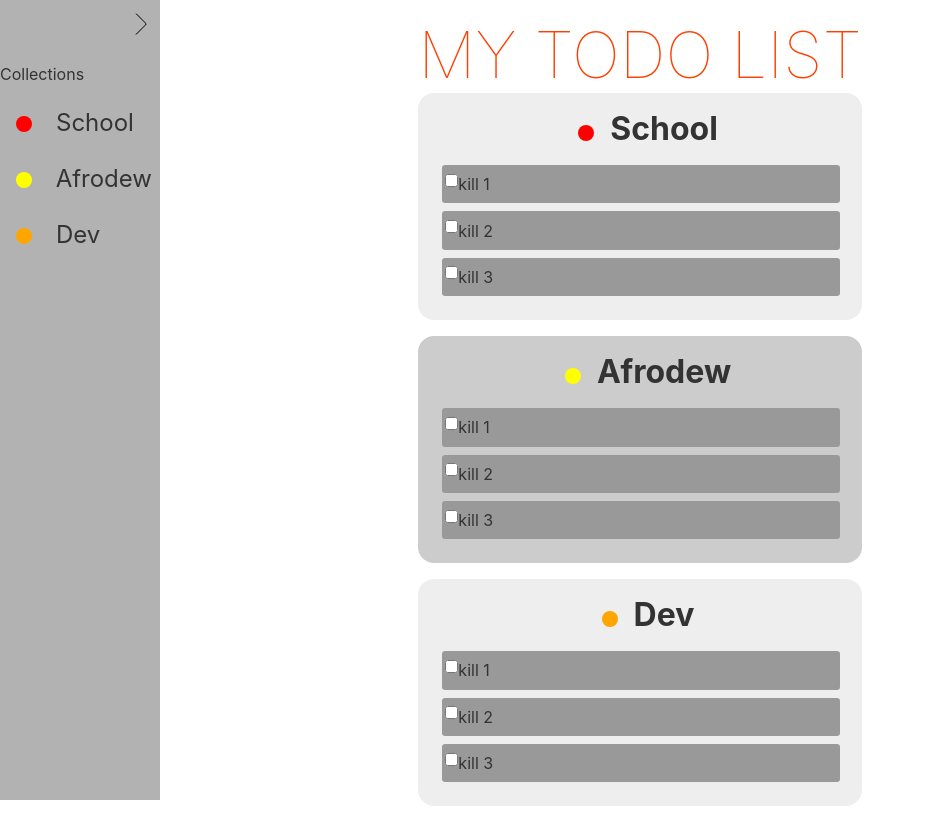
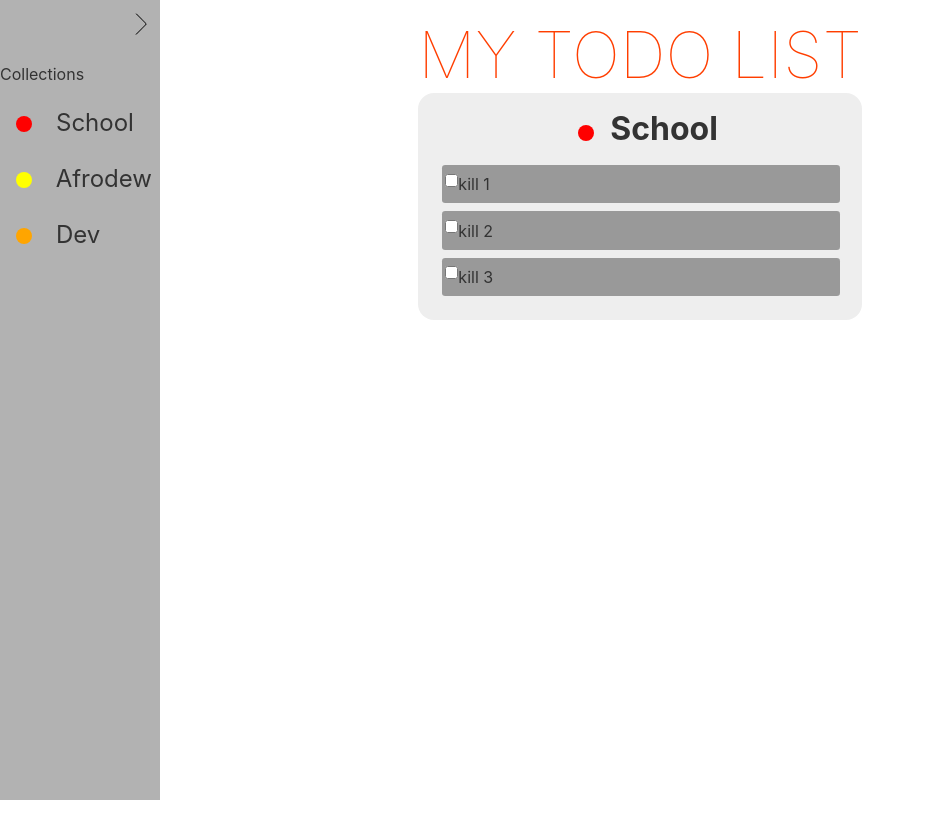
Before and after one commit to paakofiaidoo/todo-svelte-app, a Svelte app: page / in a window 1280 px wide. Shown: the whole page, without its empty margins (0-925 px from the left). After the commit the page ends 800 px from the top, so only its background shows below. Built offline with nearby package versions, Linux system fonts and the light colour scheme.

Commit message:
set active collections

```diff
--- a/src/App.svelte
+++ b/src/App.svelte
@@ -1,17 +1,18 @@
 <script>
+  import TodoItem from "./atoms/TodoItem.svelte";
   import Collection from "./components/Collection.svelte";
   import SideMenu from "./components/SideMenu.svelte";
 
   export let collections;
+  let active = 0;
+
 </script>
 
 <div class="content">
-  <SideMenu {collections} />
+  <SideMenu bind:active {collections} />
   <main>
     <h1>My ToDO List</h1>
-    {#each collections as collection}
-      <Collection {...collection} />
-    {/each}
+    <Collection {...collections[active]} />
   </main>
 </div>
 
--- a/src/components/SideMenu.svelte
+++ b/src/components/SideMenu.svelte
@@ -1,15 +1,21 @@
 <script>
-  export let collections;
+  export let collections, active;
   let isActive = false;
+
 </script>
 
 <nav class={`navbar ${isActive ? "isActive" : ""}`}>
   <button on:click={() => (isActive = !isActive)} class={`arrow `} />
   <p>Collections</p>
-  {#each collections as { name, color }}
+  {#each collections as { name, color }, i}
     <div class="menu">
       <span style={`background-color: ${color}`} />
-      <li class={`menuItem`}>
+      <li
+        class={`menuItem`}
+        on:click={() => {
+          active = i;
+        }}
+      >
         {name}
       </li>
     </div>
```
